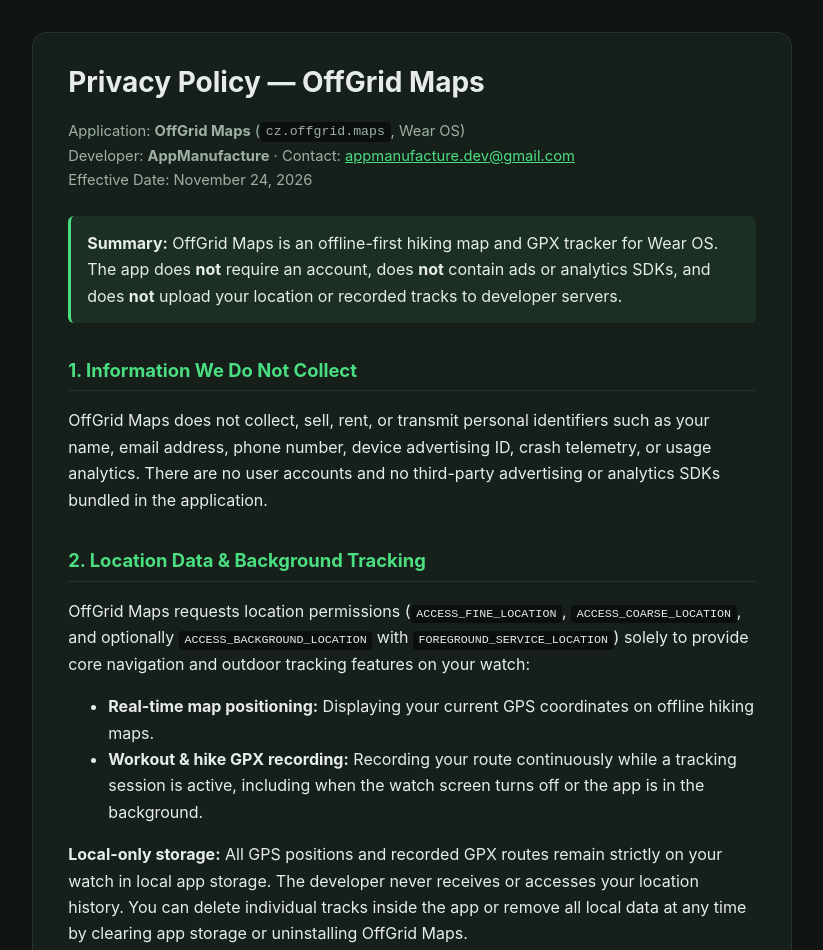
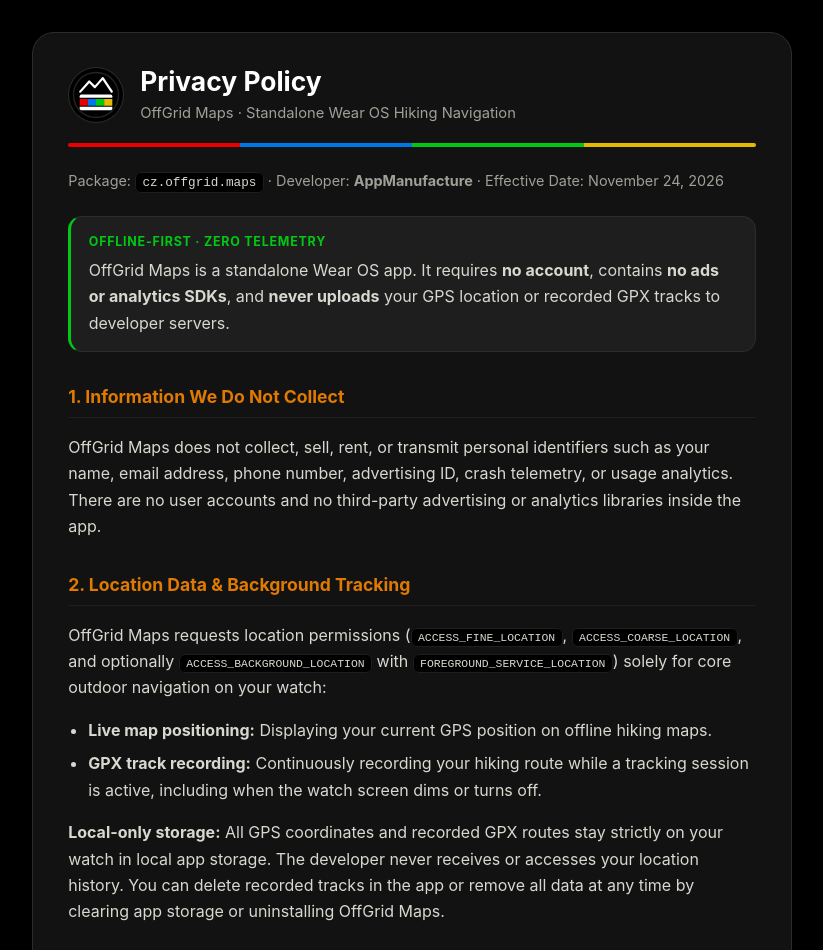
Before and after one commit to Koncpa/offgrid-maps, a plain HTML site: page docs/privacy.html in a window 1280 px wide. Shown: the top 950 px of the page, without its empty margins (228-1051 px from the left). Drawn offline with Linux system fonts and the light colour scheme.

Commit message:
style(docs): match Privacy Policy and landing pages to Wear OS watch theme
- Apply exact AMOLED palette from Color.kt (#000000 black, #121212/#1E1E1E surfaces, #E07A00 amber, #00C814 lime, #D8D8D0 warm off-white)
- Embed the exact watch launcher vector logo from ic_launcher.xml and the 4-color KČT trail stripe divider (#EA0000, #0077E6, #00C814, #E6B800)
- Use Wear-style pill cards and actions on index.html and privacy.html

```diff
--- a/docs/privacy.html
+++ b/docs/privacy.html
@@ -6,117 +6,207 @@
   <title>Privacy Policy — OffGrid Maps (Wear OS)</title>
   <style>
     :root {
-      --bg: #0f1412;
-      --surface: #171f1b;
-      --border: #26332c;
-      --text: #e6ede9;
-      --muted: #9eb0a6;
-      --accent: #4ade80;
+      --amoled-black: #000000;
+      --dark-surface: #121212;
+      --surface-variant: #1e1e1e;
+      --border: #2c2c28;
+      --amber: #e07a00;
+      --lime: #00c814;
+      --text-primary: #d8d8d0;
+      --text-secondary: #a0a098;
+      --trail-red: #ea0000;
+      --trail-blue: #0077e6;
+      --trail-green: #00c814;
+      --trail-yellow: #e6b800;
     }
     * { box-sizing: border-box; }
     body {
       margin: 0;
       font-family: -apple-system, BlinkMacSystemFont, "Segoe UI", Roboto, Helvetica, Arial, sans-serif;
-      background: var(--bg);
-      color: var(--text);
+      background: var(--amoled-black);
+      color: var(--text-primary);
       line-height: 1.65;
       padding: 2rem 1rem 4rem;
     }
     main {
       max-width: 760px;
       margin: 0 auto;
-      background: var(--surface);
+      background: var(--dark-surface);
       border: 1px solid var(--border);
-      border-radius: 14px;
+      border-radius: 22px;
       padding: 2rem 2.2rem;
     }
-    h1 { margin-top: 0; font-size: 1.75rem; line-height: 1.25; }
+    .brand {
+      display: flex;
+      align-items: center;
+      gap: 1rem;
+      margin-bottom: 1rem;
+    }
+    .brand svg {
+      width: 56px;
+      height: 56px;
+      flex-shrink: 0;
+      border-radius: 50%;
+      border: 1px solid var(--border);
+    }
+    h1 {
+      margin: 0;
+      font-size: 1.65rem;
+      line-height: 1.25;
+      color: #ffffff;
+    }
+    .subtitle {
+      margin: 0.2rem 0 0;
+      color: var(--text-secondary);
+      font-size: 0.92rem;
+    }
+    .trail-bar {
+      display: grid;
+      grid-template-columns: repeat(4, 1fr);
+      height: 4px;
+      border-radius: 999px;
+      overflow: hidden;
+      margin: 1.1rem 0 1.35rem;
+    }
+    .trail-bar span:nth-child(1) { background: var(--trail-red); }
+    .trail-bar span:nth-child(2) { background: var(--trail-blue); }
+    .trail-bar span:nth-child(3) { background: var(--trail-green); }
+    .trail-bar span:nth-child(4) { background: var(--trail-yellow); }
+    .meta {
+      color: var(--text-secondary);
+      font-size: 0.9rem;
+      margin: 0 0 1.4rem;
+    }
+    .pill-box {
+      background: var(--surface-variant);
+      border: 1px solid var(--border);
+      border-left: 3px solid var(--lime);
+      padding: 0.95rem 1.1rem;
+      border-radius: 14px;
+      margin: 1rem 0 1.6rem;
+    }
+    .pill-box strong.badge {
+      color: var(--lime);
+      text-transform: uppercase;
+      font-size: 0.78rem;
+      letter-spacing: 0.06em;
+      display: block;
+      margin-bottom: 0.25rem;
+    }
     h2 {
-      margin-top: 2rem;
-      font-size: 1.15rem;
-      color: var(--accent);
-      border-bottom: 1px solid var(--border);
+      margin-top: 1.9rem;
+      font-size: 1.1rem;
+      color: var(--amber);
+      border-bottom: 1px solid var(--surface-variant);
       padding-bottom: 0.35rem;
     }
-    p, li { color: var(--text); }
-    .meta { color: var(--muted); font-size: 0.92rem; margin-bottom: 1.5rem; }
-    .box {
-      background: rgba(74, 222, 128, 0.08);
-      border-left: 3px solid var(--accent);
-      padding: 0.85rem 1rem;
+    p, li { color: var(--text-primary); }
+    ul { padding-left: 1.25rem; }
+    li { margin-bottom: 0.45rem; }
+    a { color: var(--amber); text-decoration: none; }
+    a:hover { text-decoration: underline; }
+    code {
+      background: var(--amoled-black);
+      border: 1px solid var(--surface-variant);
+      color: var(--text-primary);
+      padding: 0.12rem 0.4rem;
       border-radius: 6px;
-      margin: 1rem 0;
+      font-size: 0.88em;
     }
-    a { color: var(--accent); }
-    code {
-      background: #0b0f0d;
-      padding: 0.15rem 0.35rem;
-      border-radius: 4px;
-      font-size: 0.9em;
+    footer {
+      margin-top: 2.2rem;
+      padding-top: 1rem;
+      border-top: 1px solid var(--surface-variant);
+      display: flex;
+      justify-content: space-between;
+      flex-wrap: wrap;
+      gap: 0.75rem;
+      color: var(--text-secondary);
+      font-size: 0.88rem;
     }
     @media (max-width: 600px) {
-      main { padding: 1.35rem 1.15rem; }
+      main { padding: 1.35rem 1.1rem; border-radius: 18px; }
     }
   </style>
 </head>
 <body>
   <main>
-    <h1>Privacy Policy — OffGrid Maps</h1>
+    <div class="brand">
+      <svg viewBox="0 0 48 48" xmlns="http://www.w3.org/2000/svg" aria-label="OffGrid Maps watch icon">
+        <path fill="#000000" d="M24,24m-24,0a24,24 0,1 1,48 0a24,24 0,1 1,-48 0" />
+        <path fill="none" stroke="#242424" stroke-width="1.2" d="M24,24m-20,0a20,20 0,1 1,40 0a20,20 0,1 1,-40 0" />
+        <path fill="none" stroke="#FFFFFF" stroke-width="2.0" stroke-linejoin="round" stroke-linecap="round" d="M10,21 L18,12 L23,17 L30,9 L38,21" />
+        <path fill="#FFFFFF" d="M11,23.5 h26 a1.5,1.5 0 0 1 1.5,1.5 v1.5 h-29 v-1.5 a1.5,1.5 0 0 1 1.5,-1.5 z" />
+        <path fill="#EA0000" d="M9.5,27.5 h7.25 v6 h-7.25 z" />
+        <path fill="#0077E6" d="M16.75,27.5 h7.25 v6 h-7.25 z" />
+        <path fill="#00C814" d="M24.0,27.5 h7.25 v6 h-7.25 z" />
+        <path fill="#E6B800" d="M31.25,27.5 h7.25 v6 h-7.25 z" />
+        <path fill="#FFFFFF" d="M9.5,34.5 h29 v1.5 a1.5,1.5 0 0 1 -1.5,1.5 h-26 a1.5,1.5 0 0 1 -1.5,-1.5 z" />
+      </svg>
+      <div>
+        <h1>Privacy Policy</h1>
+        <p class="subtitle">OffGrid Maps &middot; Standalone Wear OS Hiking Navigation</p>
+      </div>
+    </div>
+
+    <div class="trail-bar" aria-hidden="true">
+      <span></span><span></span><span></span><span></span>
+    </div>
+
     <p class="meta">
-      Application: <strong>OffGrid Maps</strong> (<code>cz.offgrid.maps</code>, Wear OS)<br />
-      Developer: <strong>AppManufacture</strong> &middot; Contact:
-      <a href="mailto:appmanufacture.dev@gmail.com">appmanufacture.dev@gmail.com</a><br />
+      Package: <code>cz.offgrid.maps</code> &middot; Developer: <strong>AppManufacture</strong> &middot;
       Effective Date: November 24, 2026
     </p>
 
-    <div class="box">
-      <strong>Summary:</strong> OffGrid Maps is an offline-first hiking map and GPX tracker for Wear OS.
-      The app does <strong>not</strong> require an account, does <strong>not</strong> contain ads or analytics SDKs,
-      and does <strong>not</strong> upload your location or recorded tracks to developer servers.
+    <div class="pill-box">
+      <strong class="badge">Offline-First &middot; Zero Telemetry</strong>
+      OffGrid Maps is a standalone Wear OS app. It requires <strong>no account</strong>, contains <strong>no ads or analytics SDKs</strong>, and <strong>never uploads</strong> your GPS location or recorded GPX tracks to developer servers.
     </div>
 
     <h2>1. Information We Do Not Collect</h2>
-    <p>OffGrid Maps does not collect, sell, rent, or transmit personal identifiers such as your name, email address, phone number, device advertising ID, crash telemetry, or usage analytics. There are no user accounts and no third-party advertising or analytics SDKs bundled in the application.</p>
+    <p>OffGrid Maps does not collect, sell, rent, or transmit personal identifiers such as your name, email address, phone number, advertising ID, crash telemetry, or usage analytics. There are no user accounts and no third-party advertising or analytics libraries inside the app.</p>
 
     <h2>2. Location Data &amp; Background Tracking</h2>
-    <p>OffGrid Maps requests location permissions (<code>ACCESS_FINE_LOCATION</code>, <code>ACCESS_COARSE_LOCATION</code>, and optionally <code>ACCESS_BACKGROUND_LOCATION</code> with <code>FOREGROUND_SERVICE_LOCATION</code>) solely to provide core navigation and outdoor tracking features on your watch:</p>
+    <p>OffGrid Maps requests location permissions (<code>ACCESS_FINE_LOCATION</code>, <code>ACCESS_COARSE_LOCATION</code>, and optionally <code>ACCESS_BACKGROUND_LOCATION</code> with <code>FOREGROUND_SERVICE_LOCATION</code>) solely for core outdoor navigation on your watch:</p>
     <ul>
-      <li><strong>Real-time map positioning:</strong> Displaying your current GPS coordinates on offline hiking maps.</li>
-      <li><strong>Workout &amp; hike GPX recording:</strong> Recording your route continuously while a tracking session is active, including when the watch screen turns off or the app is in the background.</li>
+      <li><strong>Live map positioning:</strong> Displaying your current GPS position on offline hiking maps.</li>
+      <li><strong>GPX track recording:</strong> Continuously recording your hiking route while a tracking session is active, including when the watch screen dims or turns off.</li>
     </ul>
-    <p>
-      <strong>Local-only storage:</strong> All GPS positions and recorded GPX routes remain strictly on your watch in local app storage.
-      The developer never receives or accesses your location history. You can delete individual tracks inside the app or remove all local data at any time by clearing app storage or uninstalling OffGrid Maps.
-    </p>
+    <p><strong>Local-only storage:</strong> All GPS coordinates and recorded GPX routes stay strictly on your watch in local app storage. The developer never receives or accesses your location history. You can delete recorded tracks in the app or remove all data at any time by clearing app storage or uninstalling OffGrid Maps.</p>
 
     <h2>3. GPX Export &amp; Sharing</h2>
-    <p>If you explicitly tap the export or share action for a recorded route, the app writes a <code>.gpx</code> file on your device or passes it via Android's system share mechanism (<code>FileProvider</code>) to an app you choose. Once shared to an external app, that app's own privacy policy applies.</p>
+    <p>When you explicitly choose to export or share a recorded route, the app writes a <code>.gpx</code> file locally or hands it off through Android's system share mechanism (<code>FileProvider</code>) to an app you select. Once shared, that target app's own privacy policy applies.</p>
 
     <h2>4. Network Connections &amp; Offline Map Downloads</h2>
-    <p>When you browse online or choose to download offline regional map packages, the watch makes standard HTTPS requests (without user accounts or personal tracking parameters) to retrieve public map data:</p>
+    <p>When you browse online or download offline regional map packages, the watch performs standard HTTPS requests (without user accounts or personal tracking parameters) to fetch public map data:</p>
     <ul>
-      <li><strong>Map Catalog &amp; Regional Packages (Cloudflare Workers / R2 CDN, with GitHub Releases fallback):</strong> Downloads the public region catalog and compressed regional hiking/POI/contour ZIP bundles that you select.</li>
-      <li><strong>Vector Base Map Tiles &amp; Fonts (OpenFreeMap):</strong> Streams base vector map tiles and map fonts when online or when caching an area for offline viewing.</li>
-      <li><strong>Elevation Contour Fallback (AWS Open Data Terrain Tiles):</strong> Optionally fetches public terrain elevation tiles if they are not already bundled in your downloaded regional package.</li>
-      <li><strong>On-device Localhost Server (<code>127.0.0.1</code>):</strong> Used purely internally on the watch to feed locally stored GeoJSON and contour data to the map renderer; no data leaves the device.</li>
+      <li><strong>Map Catalog &amp; Region Packages (Cloudflare Workers / R2 CDN, with GitHub Releases fallback):</strong> Downloads the public region catalog and compressed hiking trail, POI, and contour ZIP packages you select.</li>
+      <li><strong>Vector Base Map Tiles &amp; Fonts (OpenFreeMap):</strong> Streams base vector map tiles and fonts when online or when caching an area on your watch.</li>
+      <li><strong>Elevation Contour Fallback (AWS Open Data Terrain Tiles):</strong> Optionally fetches public terrain tiles if elevation contours are not already bundled in your downloaded regional package.</li>
+      <li><strong>On-device Localhost Server (<code>127.0.0.1</code>):</strong> Communicates strictly internally on your watch between the local style/tile server and the map renderer; no data leaves the device.</li>
     </ul>
-    <p>Standard server access logs (such as IP address and requested file path) may be temporarily processed by those infrastructure providers strictly to deliver the requested map files.</p>
+    <p>Standard server access metadata (such as IP address and requested file path) may be temporarily processed by those infrastructure providers solely to serve the requested map files.</p>
 
     <h2>5. Other Permissions</h2>
     <ul>
-      <li><code>POST_NOTIFICATIONS</code>: Displays the active foreground service notification while GPS track recording is running.</li>
-      <li><code>WAKE_LOCK</code> &amp; <code>VIBRATE</code>: Keeps GPS recording reliable during hikes and provides tactile feedback.</li>
-      <li><code>INTERNET</code> &amp; <code>ACCESS_NETWORK_STATE</code>: Downloads user-requested map packages and checks connectivity before downloads.</li>
+      <li><code>POST_NOTIFICATIONS</code>: Shows the ongoing foreground notification while GPS track recording is active.</li>
+      <li><code>WAKE_LOCK</code> &amp; <code>VIBRATE</code>: Keeps GPS recording reliable during hikes and provides haptic feedback.</li>
+      <li><code>INTERNET</code> &amp; <code>ACCESS_NETWORK_STATE</code>: Downloads requested offline map packages and checks connectivity beforehand.</li>
     </ul>
 
     <h2>6. Children's Privacy</h2>
     <p>OffGrid Maps does not knowingly collect personal information from anyone, including children under 13 (or the applicable age in your jurisdiction).</p>
 
     <h2>7. Changes to This Policy</h2>
-    <p>We may update this Privacy Policy from time to time if app features or data sources change. Any updates will be published on this page with an updated effective date.</p>
+    <p>If app features or map data sources change, this Privacy Policy will be updated on this page with a revised effective date.</p>
 
     <h2>8. Contact</h2>
-    <p>If you have any questions about this Privacy Policy or how OffGrid Maps handles data, contact us at <a href="mailto:appmanufacture.dev@gmail.com">appmanufacture.dev@gmail.com</a>.</p>
+    <p>Questions about privacy or OffGrid Maps can be sent to <a href="mailto:appmanufacture.dev@gmail.com">appmanufacture.dev@gmail.com</a>.</p>
+
+    <footer>
+      <span>&copy; 2026 AppManufacture</span>
+      <a href="./index.html">&larr; OffGrid Maps Home</a>
+    </footer>
   </main>
 </body>
 </html>
```
Also changed, not shown: docs/index.html (+88 -13 lines).
